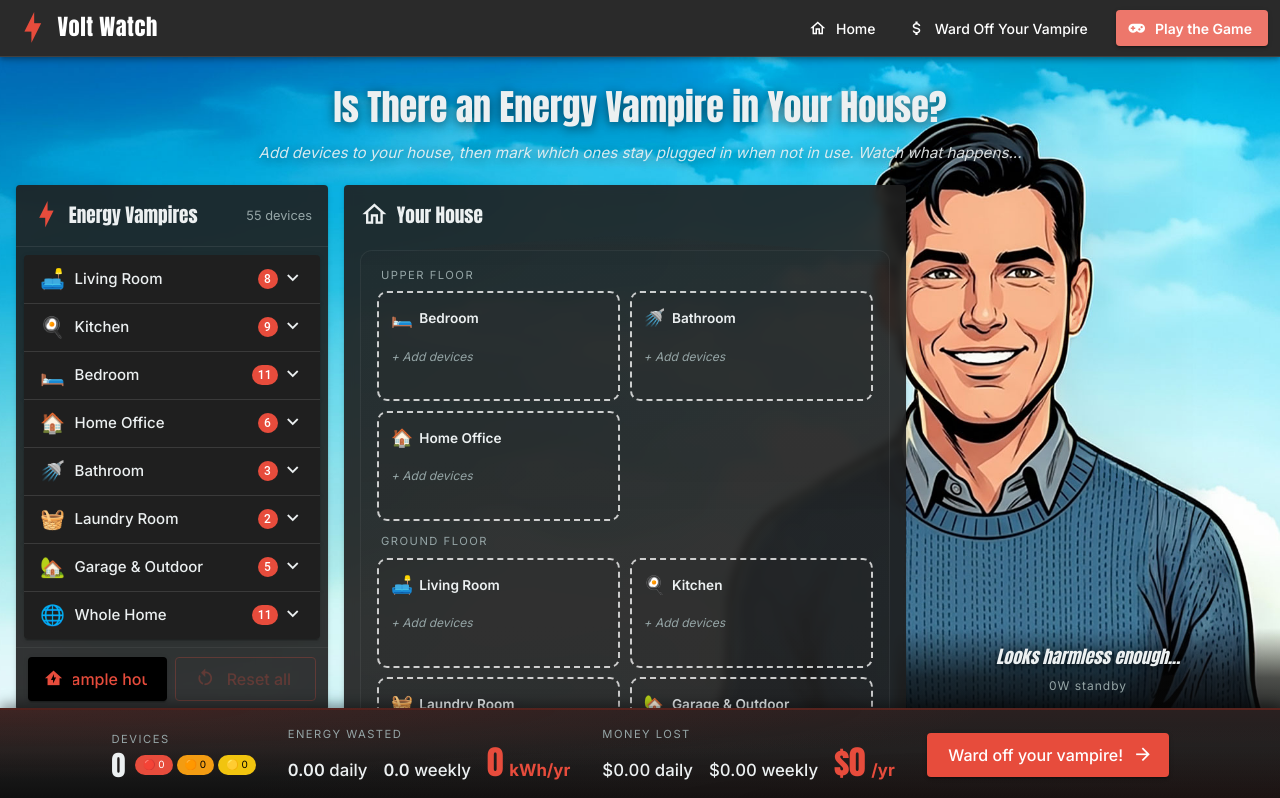
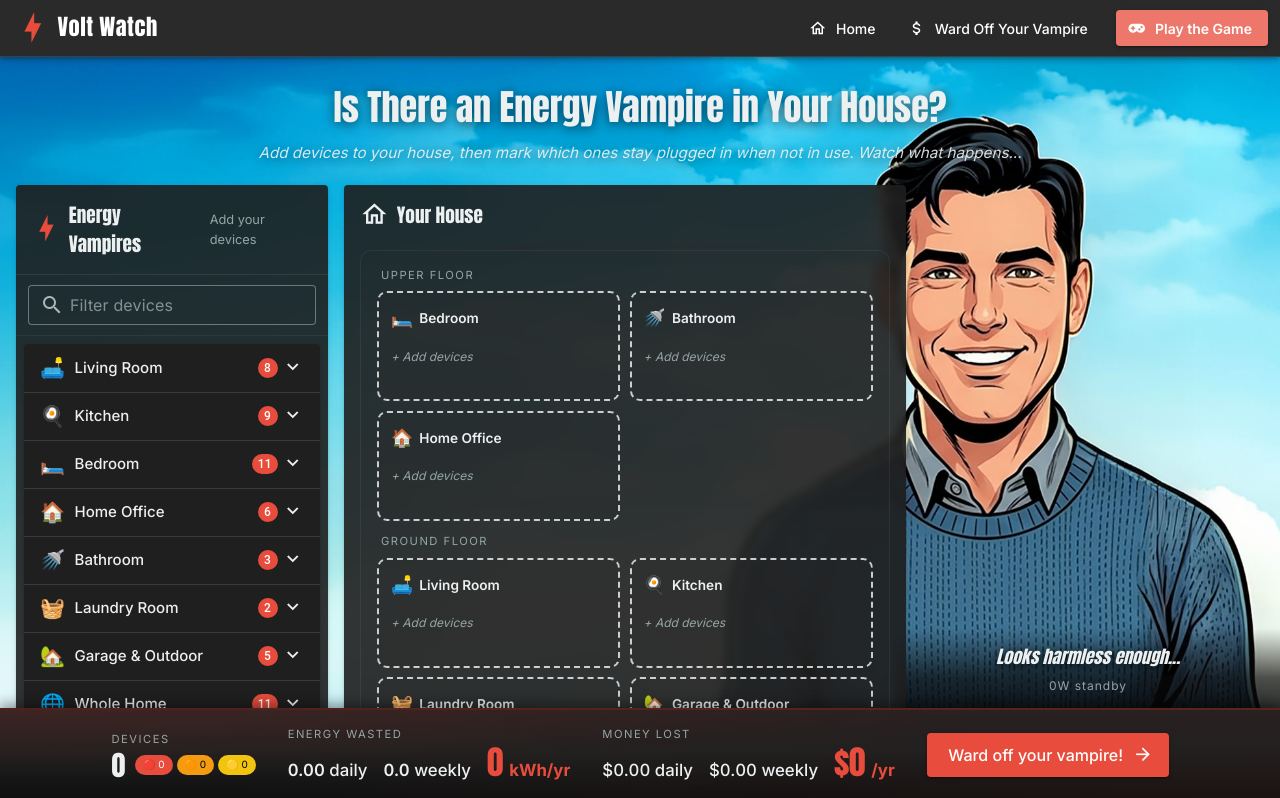
Before and after one commit to onerredfish77/energy-vampires, a Vue app: page /game in a window 1280 px wide. Shown: the top 798 px of the page. Built offline with nearby package versions, Linux system fonts and the light colour scheme; a web font is replaced by a local one.

Commit message:
feat: add device filtering functionality and update UI in DevicePanel for enhanced user experience

```diff
--- a/src/components/game/DevicePanel.vue
+++ b/src/components/game/DevicePanel.vue
@@ -4,7 +4,20 @@
       <v-icon icon="mdi-lightning-bolt" color="primary" />
       <span>Energy Vampires</span>
       <v-spacer />
-      <span class="panel-sub">{{ DEVICES.length }} devices</span>
+      <span class="panel-sub">Add your devices</span>
+    </div>
+
+    <div class="panel-filter">
+      <v-text-field
+        v-model="searchQuery"
+        prepend-inner-icon="mdi-magnify"
+        placeholder="Filter devices"
+        density="compact"
+        variant="outlined"
+        hide-details
+        clearable
+        single-line
+      />
     </div>
 
     <v-fade-transition>
@@ -33,9 +46,14 @@
     </v-fade-transition>
 
     <div class="panel-scroll">
-      <v-expansion-panels variant="accordion" multiple>
+      <v-expansion-panels
+        v-if="!isFiltering"
+        v-model="openPanels"
+        variant="accordion"
+        multiple
+      >
         <DeviceCategory
-          v-for="cat in CATEGORIES"
+          v-for="cat in visibleCategories"
           :key="cat.id"
           :category="cat"
           :devices="devicesByCategory[cat.id] || []"
@@ -43,6 +61,20 @@
           @check="onCheck"
         />
       </v-expansion-panels>
+
+      <div v-else-if="filteredDevices.length > 0" class="panel-flat-list">
+        <DeviceRow
+          v-for="device in filteredDevices"
+          :key="device.id"
+          :device="device"
+          :checked="!!checkedMap[device.id]"
+          @update:checked="onCheck({ deviceId: device.id, checked: $event })"
+        />
+      </div>
+
+      <div v-else class="panel-empty">
+        No devices match “{{ searchQuery }}”
+      </div>
     </div>
 
     <div class="panel-actions">
@@ -119,6 +151,7 @@ import { ref, reactive, computed } from 'vue'
 import { DEVICES, CATEGORIES } from '@/data/devices.js'
 import { useGameStore } from '@/stores/gameStore.js'
 import DeviceCategory from './DeviceCategory.vue'
+import DeviceRow from './DeviceRow.vue'
 
 const { addDevice, resetGame, populateExampleHouse, state } = useGameStore()
 
@@ -126,8 +159,18 @@ const checkedMap = reactive({})
 const dialogOpen = ref(false)
 const resetDialogOpen = ref(false)
 const selectedRoom = ref(null)
+const searchQuery = ref('')
+const openPanels = ref([])
 
 const ROOM_OPTIONS = CATEGORIES.map(c => ({ id: c.id, label: `${c.icon}  ${c.label}` }))
+
+const isFiltering = computed(() => !!(searchQuery.value && searchQuery.value.trim()))
+
+const filteredDevices = computed(() => {
+  const q = (searchQuery.value || '').trim().toLowerCase()
+  if (!q) return []
+  return DEVICES.filter(d => d.name.toLowerCase().includes(q))
+})
 
 const devicesByCategory = computed(() => {
   const map = {}
@@ -137,6 +180,10 @@ const devicesByCategory = computed(() => {
   }
   return map
 })
+
+const visibleCategories = computed(() =>
+  CATEGORIES.filter(c => (devicesByCategory.value[c.id] || []).length > 0)
+)
 
 const checkedCount = computed(
   () => Object.values(checkedMap).filter(Boolean).length
@@ -187,6 +234,19 @@ function confirmReset() {
   font-size: 0.8rem;
   color: #95A5A6;
 }
+.panel-filter {
+  padding: 0.6rem 0.75rem;
+  border-bottom: 1px solid rgba(255, 255, 255, 0.06);
+}
+.panel-empty {
+  padding: 1rem;
+  font-size: 0.85rem;
+  color: #95A5A6;
+  text-align: center;
+}
+.panel-flat-list {
+  padding: 0.25rem 0.5rem 0.75rem;
+}
 .panel-actions {
   display: flex;
   gap: 0.5rem;
```
